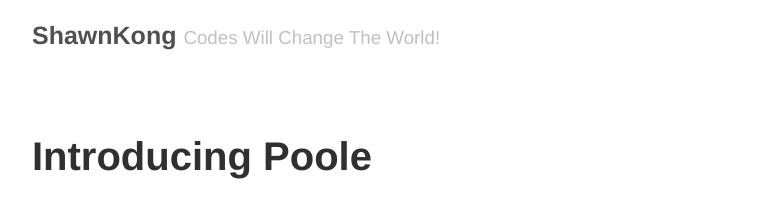
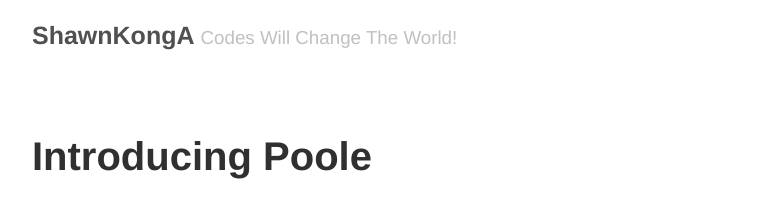
Before and after one commit to shawnkong/shawnkong.github.io, a Jekyll site: the page built from index.html, in a window 1280 px wide. Shown: the top 216 px of the page, without its empty margins (248-1030 px from the left). Built offline with Jekyll 4.4.1, drawn with Linux system fonts in a browser that asks for light colours; Markdown is read by kramdown in place of the engine named in the settings; the list of posts is cut into pages by our own code.

Commit message:
Update _config.yml

```diff
--- a/_config.yml
+++ b/_config.yml
@@ -6,7 +6,7 @@
 permalink:        pretty
 
 # Setup
-title:            ShawnKong
+title:            ShawnKongA
 tagline:          Codes Will Change The World!
 url:              http://getpoole.com
 paginate:         1
```
